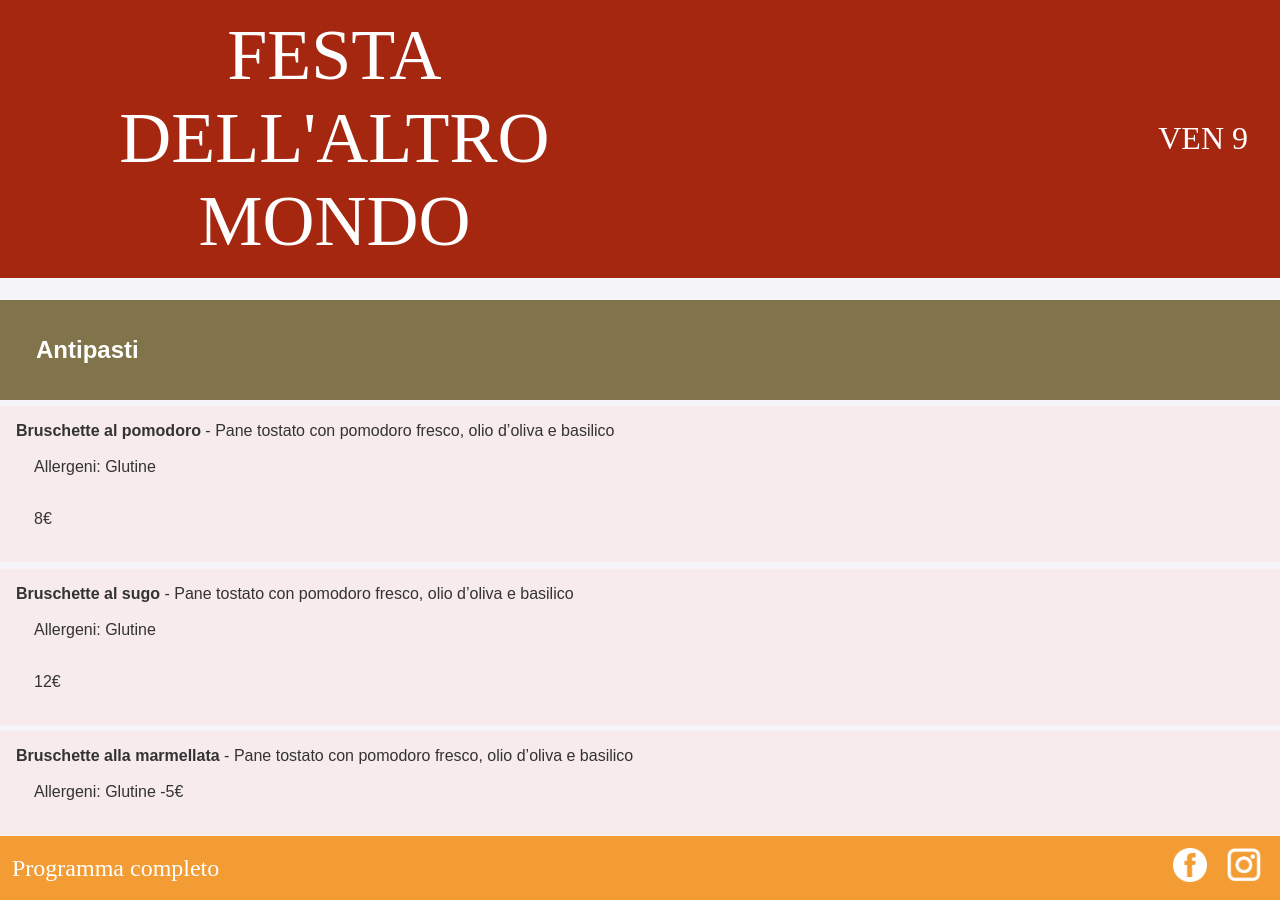
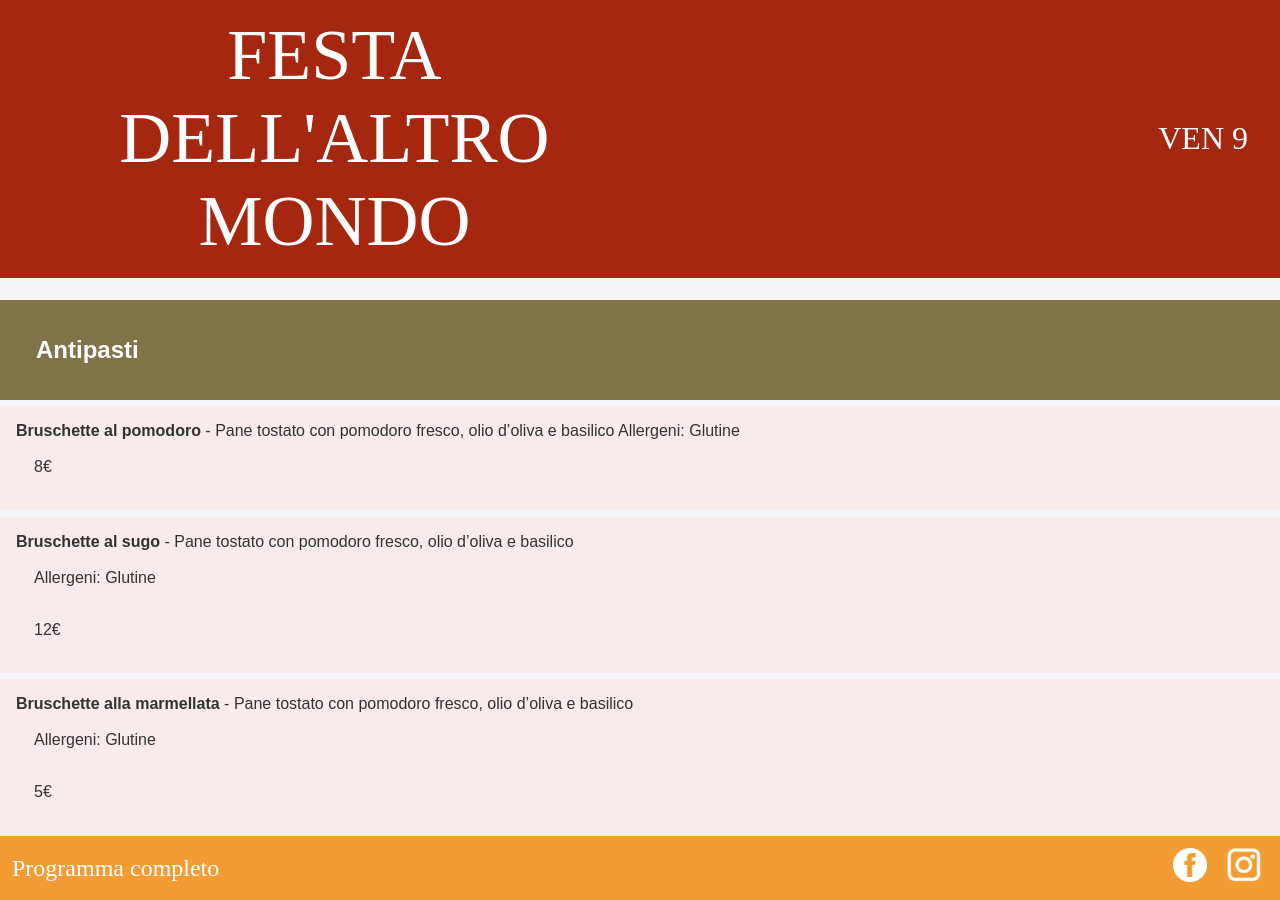
Before and after one commit to isottipietro/menu-altro-mondo, a Jekyll site: the page built from index.md, in a window 1280 px wide and 900 px high. Built offline with Jekyll 4.4.1, drawn with Linux system fonts in a browser that asks for light colours; some web fonts are replaced.

Commit message:
some changes

```diff
--- a/index.md
+++ b/index.md
@@ -6,7 +6,7 @@ description: Un viaggio tra i sapori del mondo e la solidarietà
 
 ## Antipasti ##
 - **Bruschette al pomodoro** - Pane tostato con pomodoro fresco, olio d'oliva e basilico
-  - Allergeni: Glutine
+  Allergeni: Glutine
   - 8€
 
 - **Bruschette al sugo** - Pane tostato con pomodoro fresco, olio d'oliva e basilico
@@ -15,7 +15,7 @@ description: Un viaggio tra i sapori del mondo e la solidarietà
 
 - **Bruschette alla marmellata** - Pane tostato con pomodoro fresco, olio d'oliva e basilico
   - Allergeni: Glutine
-  -5€
+  - 5€
 
 ## Primi Piatti ##
 - **Couscous alla marocchina** - Couscous con verdure e spezie tradizionali
```
